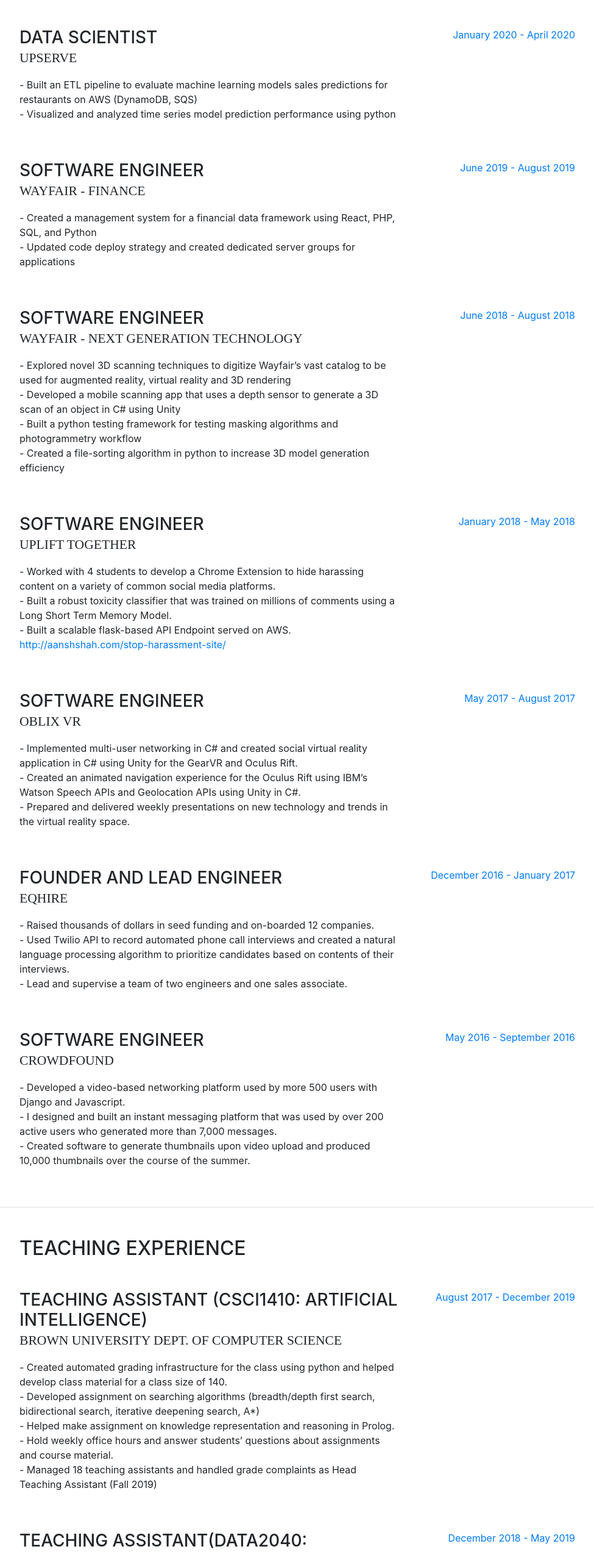
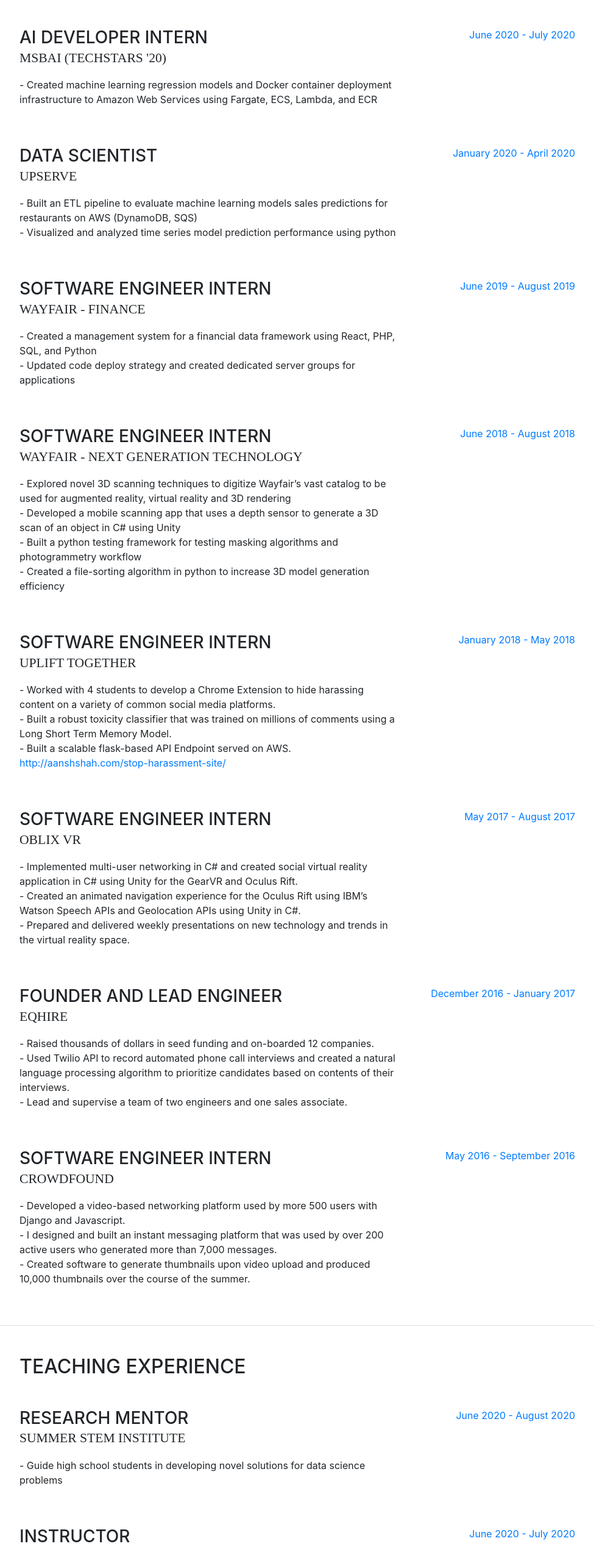
Before and after one commit to aanshshah/aanshshah.github.io, a website with bundled scripts: page index.html in a window 1280 px wide. Shown: the part 889-3434 px from the top of the page at 61% size, without its empty margins (288-1263 px from the left). Built offline with nearby package versions, Linux system fonts and the light colour scheme; a web font is replaced by a local one.

Commit message:
updated resume and experiences

```diff
--- a/index.html
+++ b/index.html
@@ -108,6 +108,18 @@
           <h2 class="mb-5">Work Experience</h2>
           <div class="resume-item d-flex flex-column flex-md-row mb-5">
             <div class="resume-content mr-auto">
+              <h3 class="mb-0">AI Developer Intern</h3>
+              <div class="subheading mb-3">MSBAI (Techstars '20)</div>
+              <p>
+        - Created machine learning regression models and Docker container deployment infrastructure to Amazon Web Services using Fargate, ECS, Lambda, and ECR
+              </p>
+            </div>
+            <div class="resume-date text-md-right">
+              <span class="text-primary">June 2020 - July 2020</span>
+            </div>
+          </div>
+          <div class="resume-item d-flex flex-column flex-md-row mb-5">
+            <div class="resume-content mr-auto">
               <h3 class="mb-0">Data Scientist</h3>
               <div class="subheading mb-3">Upserve </div>
               <p>
@@ -121,7 +133,7 @@
           </div>
           <div class="resume-item d-flex flex-column flex-md-row mb-5">
             <div class="resume-content mr-auto">
-              <h3 class="mb-0">Software Engineer</h3>
+              <h3 class="mb-0">Software Engineer Intern</h3>
               <div class="subheading mb-3">Wayfair - Finance </div>
               <p>
         - Created a management system for a financial data framework using React, PHP, SQL, and Python<br>
@@ -135,7 +147,7 @@
 
           <div class="resume-item d-flex flex-column flex-md-row mb-5">
             <div class="resume-content mr-auto">
-              <h3 class="mb-0">Software Engineer</h3>
+              <h3 class="mb-0">Software Engineer Intern</h3>
               <div class="subheading mb-3">Wayfair - Next Generation Technology </div>
               <p>
         - Explored novel 3D scanning techniques to digitize Wayfair’s vast catalog to be used for augmented reality, virtual reality and 3D rendering <br>
@@ -151,7 +163,7 @@
 
           <div class="resume-item d-flex flex-column flex-md-row mb-5">
             <div class="resume-content mr-auto">
-              <h3 class="mb-0">Software Engineer</h3>
+              <h3 class="mb-0">Software Engineer Intern</h3>
               <div class="subheading mb-3">Uplift Together</div>
               <p>
 				- Worked with 4 students to develop a Chrome Extension to hide harassing content on a variety of common social media platforms. <br>
@@ -167,7 +179,7 @@
 
           <div class="resume-item d-flex flex-column flex-md-row mb-5">
             <div class="resume-content mr-auto">
-              <h3 class="mb-0">Software Engineer</h3>
+              <h3 class="mb-0">Software Engineer Intern</h3>
               <div class="subheading mb-3">Oblix VR</div>
               <p>
                 - Implemented multi-user networking in C# and created social virtual reality application in C# using
@@ -200,7 +212,7 @@
 
           <div class="resume-item d-flex flex-column flex-md-row">
             <div class="resume-content mr-auto">
-              <h3 class="mb-0">Software Engineer</h3>
+              <h3 class="mb-0">Software Engineer Intern</h3>
               <div class="subheading mb-3">crowdfound</div>
               <p>
                   - Developed a video-based networking platform used by more 500 users with Django and Javascript. <br>
@@ -220,8 +232,32 @@
       <section class="resume-section p-3 p-lg-5 d-flex flex-column" id="teaching">
         <div class="my-auto">
           <h2 class="mb-5">Teaching Experience</h2>
+
           <div class="resume-item d-flex flex-column flex-md-row mb-5">
             <div class="resume-content mr-auto">
+              <h3 class="mb-0">Research Mentor</h3>
+              <div class="subheading mb-3">Summer STEM Institute</div>
+              <p>
+                - Guide high school students in developing novel solutions for data science problems
+              </p>
+            </div>
+            <div class="resume-date text-md-right">
+              <span class="text-primary">June 2020 - August 2020</span>
+            </div>
+          </div>
+
+          <div class="resume-item d-flex flex-column flex-md-row mb-5">
+            <div class="resume-content mr-auto">
+              <h3 class="mb-0">Instructor</h3>
+              <div class="subheading mb-3">InspiritAI</div>
+              <p>
+                - Taught interactive, online course in Artificial Intelligence to high school students
+              </p>
+            </div>
+            <div class="resume-date text-md-right">
+              <span class="text-primary">June 2020 - July 2020</span>
+            </div>
+          </div>
 
           <div class="resume-item d-flex flex-column flex-md-row mb-5">
             <div class="resume-content mr-auto">
```
Also changed, not shown: 1 other file.
